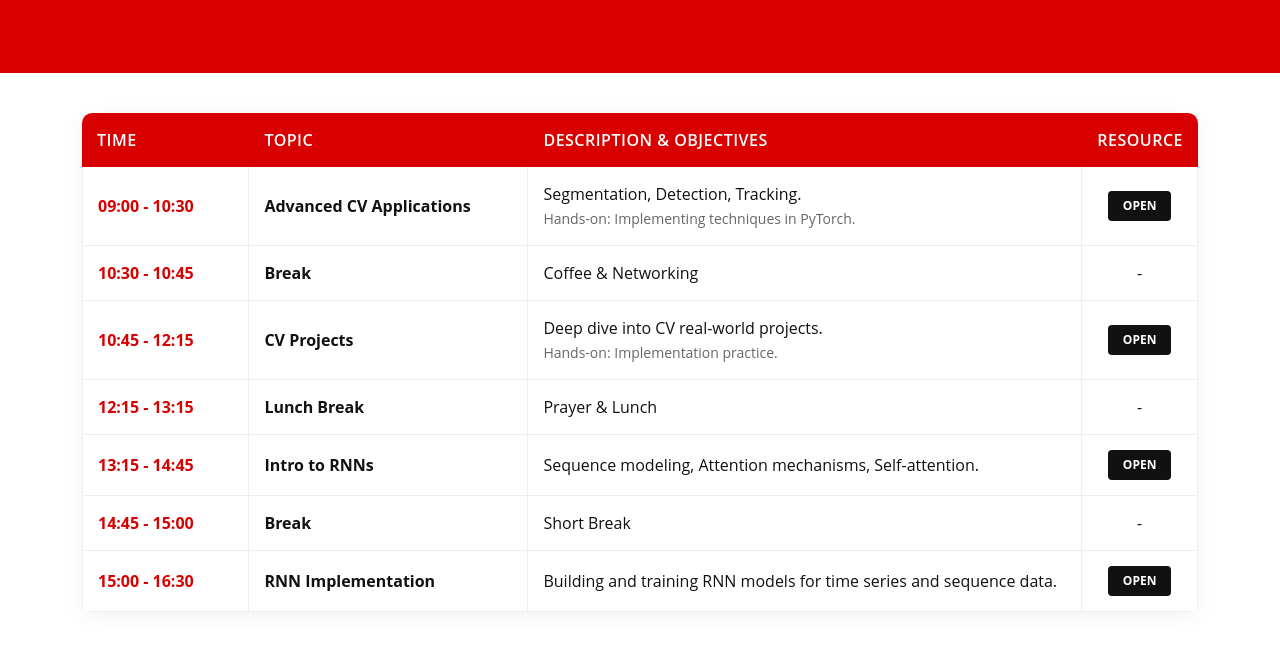
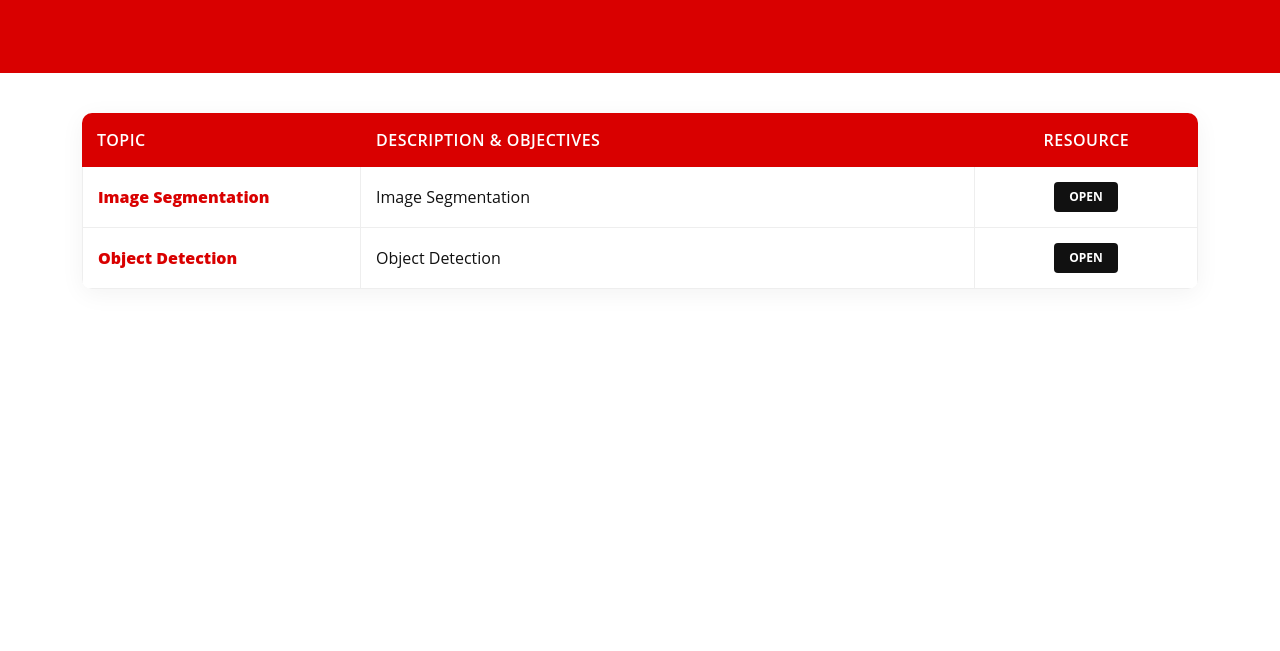
Before and after one commit to KAUST-Academy/ARAMCO_Training_2025_Intro_To_AI, a plain HTML site: page day3.html in a window 1280 px wide. Shown: the part 205-856 px from the top of the page. After the commit the page ends 800 px from the top, so only its background shows below. Drawn offline with Linux system fonts and the light colour scheme.

Commit message:
Update day3.html

```diff
--- a/day3.html
+++ b/day3.html
@@ -44,56 +44,21 @@
         <table class="custom-table">
           <thead>
             <tr>
-              <th scope="col" style="width: 15%">Time</th>
               <th scope="col" style="width: 25%">Topic</th>
               <th scope="col">Description & Objectives</th>
-              <th scope="col" style="width: 10%; text-align: center;">Resource</th>
+              <th scope="col" style="width: 20%; text-align: center;">Resource</th>
             </tr>
           </thead>
           <tbody>
             <tr>
-              <td>09:00 - 10:30</td>
-              <td><strong>Advanced CV Applications</strong></td>
-              <td>Segmentation, Detection, Tracking.<br><small style="color: #666">Hands-on: Implementing techniques in
-                  PyTorch.</small></td>
-              <td class="text-center"><a href="#" class="table-btn">Open</a></td>
+              <td><strong>Image Segmentation</strong></td>
+              <td>Image Segmentation<br></td>
+              <td class="text-center"><a href="./Slides/Day_3/Segmentation.pdf" class="table-btn">Open</a></td>
             </tr>
             <tr>
-              <td>10:30 - 10:45</td>
-              <td><strong>Break</strong></td>
-              <td>Coffee & Networking</td>
-              <td class="text-center">-</td>
-            </tr>
-            <tr>
-              <td>10:45 - 12:15</td>
-              <td><strong>CV Projects</strong></td>
-              <td>Deep dive into CV real-world projects.<br><small style="color: #666">Hands-on: Implementation
-                  practice.</small></td>
-              <td class="text-center"><a href="#" class="table-btn">Open</a></td>
-            </tr>
-            <tr>
-              <td>12:15 - 13:15</td>
-              <td><strong>Lunch Break</strong></td>
-              <td>Prayer & Lunch</td>
-              <td class="text-center">-</td>
-            </tr>
-            <tr>
-              <td>13:15 - 14:45</td>
-              <td><strong>Intro to RNNs</strong></td>
-              <td>Sequence modeling, Attention mechanisms, Self-attention.</td>
-              <td class="text-center"><a href="#" class="table-btn">Open</a></td>
-            </tr>
-            <tr>
-              <td>14:45 - 15:00</td>
-              <td><strong>Break</strong></td>
-              <td>Short Break</td>
-              <td class="text-center">-</td>
-            </tr>
-            <tr>
-              <td>15:00 - 16:30</td>
-              <td><strong>RNN Implementation</strong></td>
-              <td>Building and training RNN models for time series and sequence data.</td>
-              <td class="text-center"><a href="#" class="table-btn">Open</a></td>
+              <td><strong>Object Detection</strong></td>
+              <td>Object Detection<br></td>
+              <td class="text-center"><a href="./Slides/Day_3/Object_Detection.pdf" class="table-btn">Open</a></td>
             </tr>
           </tbody>
         </table>
```
